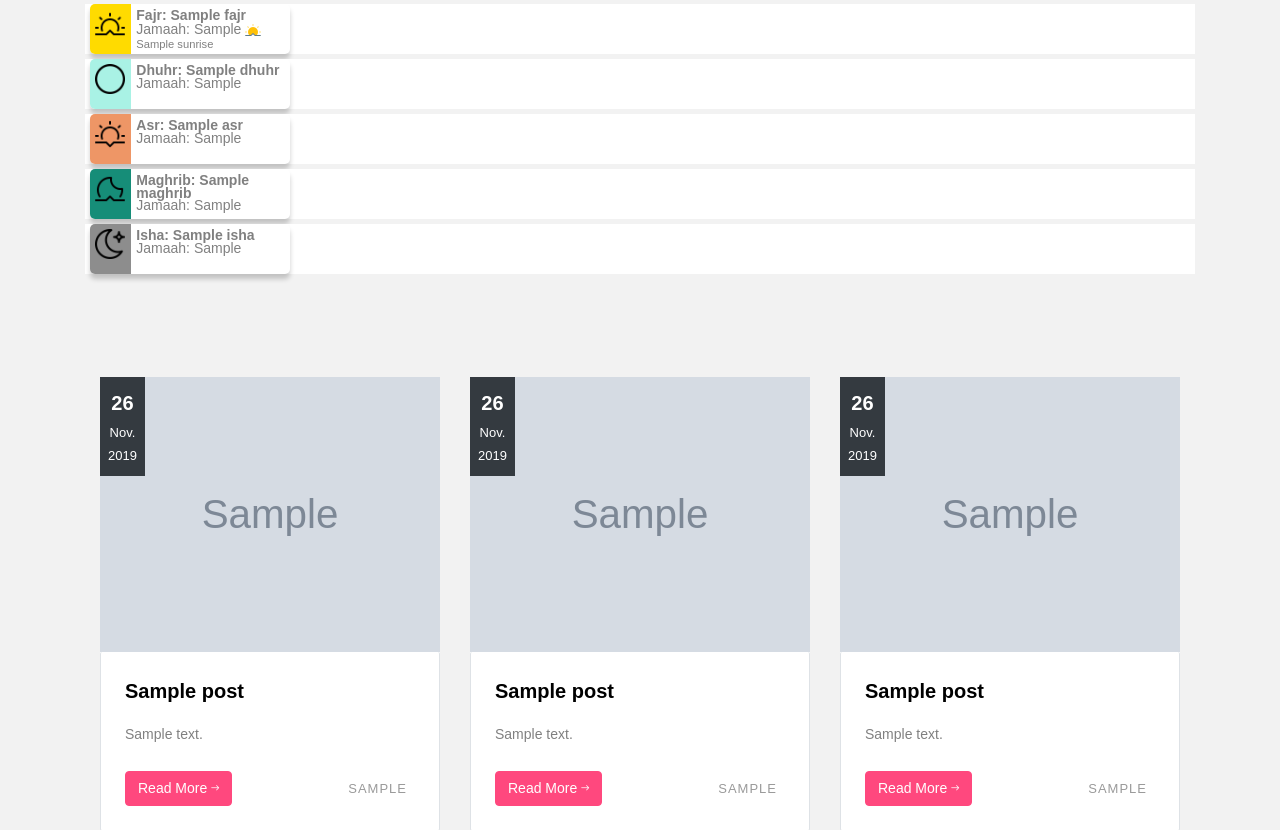
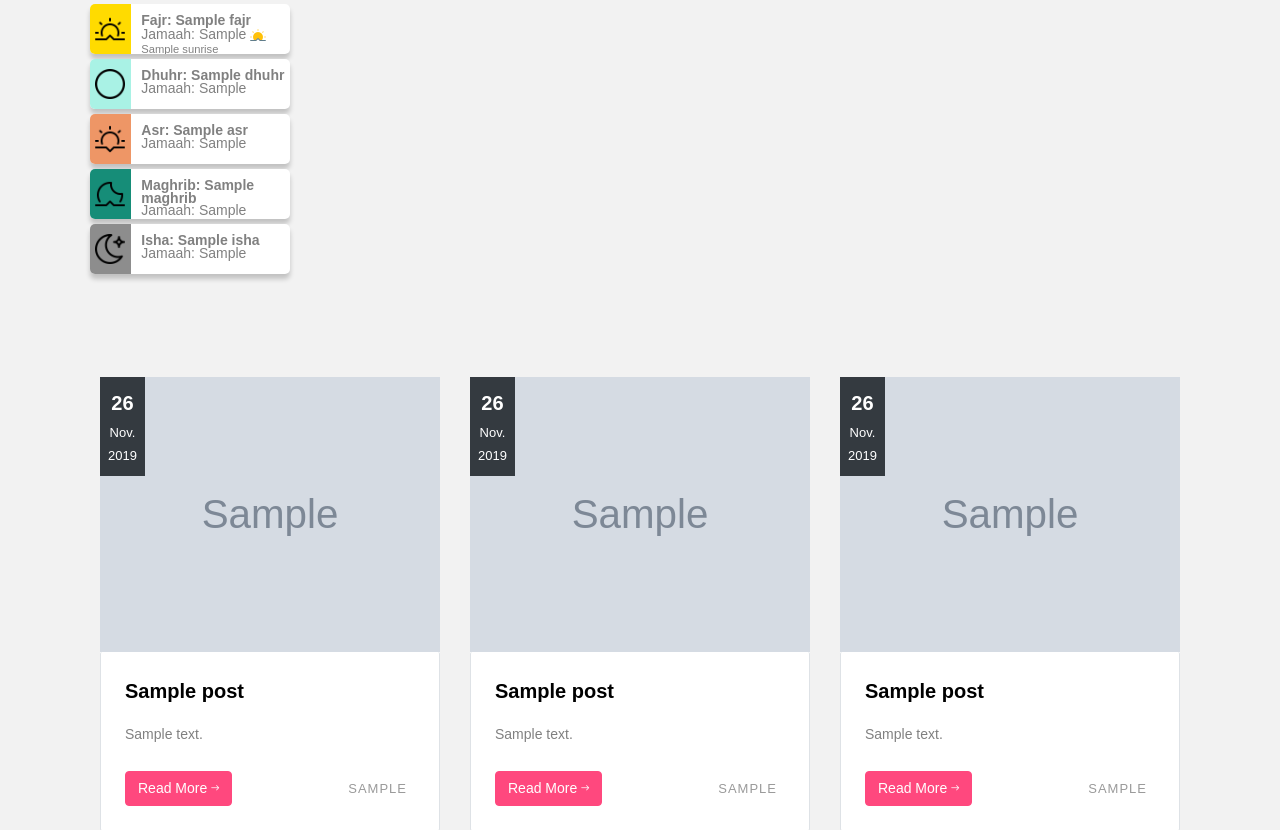
Before and after one commit to OpenMosqueProject/open_mosque_dynamic_django_website, a Django app: template posts/templates/posts/home.html in a window 1280 px wide. Shown: the part 377-1207 px from the top of the page. Run offline with Django 4.2, Linux system fonts and the light colour scheme; tables that the repository leaves empty hold one stand-in row (values such as "Sample post"); the template is opened without the code that fills it: values that come from a table or form of the project are taken from there, most other values are stand-ins (such as "Sample title", 1, 10 or a date in 2020); grey boxes marked "Sample" are stand-in pictures; some libraries are stand-ins or nearby versions.

Commit message:
completed cards

```diff
--- a/posts/templates/posts/partials/daily_time.html
+++ b/posts/templates/posts/partials/daily_time.html
@@ -2,74 +2,67 @@
 <div>
   <div>
     <small>{{today}}</small>
-    <img src="https://img.icons8.com/color/24/000000/kaaba.png"/>
+    <img src="https://img.icons8.com/color/24/000000/kaaba.png" />
     <small>{{hijri}}</small>
   </div>
 
   <div class="pry_card">
-    <div class="card_right">
+
     <div class="card-left">
-        <h2> <img src="{% static 'images/sunrise.png' %}" width="30px" alt="Fajr"> </h2>
-
+      <img src="{% static 'images/sunrise.png' %}" width="30px" alt="Fajr">
     </div>
     <div class="card-right">
       <strong>Fajr: <span id="T_Fajr">{{fajr}}</span></strong>
       <p>Jamaah: {{fajr_j}} <img src="{% static 'images/sunrise_x16.png' %}" alt=""><small> {{sunrise}}</small></p>
     </div>
-    </div>
+
   </div>
 
   <div class="pry_card">
-    <div class="card_right">
+
     <div class="card-left" style="background-color: #A9F2E5;">
-        <h2> <img src="{% static 'images/sun.png' %}" width="30px" alt="Dhuhr"> </h2>
+      <img src="{% static 'images/sun.png' %}" width="30px" alt="Dhuhr">
 
     </div>
     <div class="card-right">
-        <strong>Dhuhr: {{Dhuhr}}</strong>
+      <strong>Dhuhr: {{dhuhr}}</strong>
       <p>Jamaah: {{dhuhr_j}} </p>
     </div>
-    </div>
+
   </div>
 
   <div class="pry_card">
-    <div class="card_right">
     <div class="card-left" style="background-color: #EE9666;">
-        <h2> <img src="{% static 'images/sunset.png' %}" width="30px" alt="Asr"> </h2>
-
+      <img src="{% static 'images/sunset.png' %}" width="30px" alt="Asr">
     </div>
     <div class="card-right">
       <strong>Asr: {{asr}}</strong>
-        <p>Jamaah: {{asr_j}}
-          <!-- <span id="T_asr_j"></span> <img src="{% static 'images/sunset_x24.png' %}" alt=""><small><span id="T_Sunset"></span></small> -->
-        </p>
+      <p>Jamaah: {{asr_j}}</p>
     </div>
-    </div>
+
   </div>
 
   <div class="pry_card">
-    <div class="card_right">
+
     <div class="card-left" style="background-color: #168d78;">
-        <h2> <img src="{% static 'images/moonrise.png' %}" width="30px" alt="Maghrib"> </h2>
-
+      <img src="{% static 'images/moonrise.png' %}" width="30px" alt="Maghrib">
     </div>
     <div class="card-right">
       <strong>Maghrib: {{maghrib}} </strong>
       <p>Jamaah: {{maghrib_j}}</p>
     </div>
+
+  </div>
+
+  <div class="pry_card">
+
+    <div class="card-left" style="background-color: #8d8d8d;">
+      <img src="{% static 'images/night.png' %}" width="30px" alt="Isha">
+    </div>
+    <div class="card-right py-auto">
+      <strong>Isha: {{isha}}</strong>
+      <p>Jamaah: {{isha_j}}</p>
     </div>
   </div>
 
-  <div class="pry_card">
-    <div class="card_right">
-    <div class="card-left" style="background-color: #8d8d8d;">
-        <h2> <img src="{% static 'images/night.png' %}" width="30px" alt="Isha"> </h2>
-
 </div>
-      <div class="card-right">
-        <strong>Isha: {{isha}}</strong>
-        <p>Jamaah: {{isha_i}}</p>
-      </div>
-    </div>
-  </div>
-</div>
--- a/static/css/daily_prayer.css
+++ b/static/css/daily_prayer.css
@@ -3,10 +3,9 @@
 }
 
 .pry_card {
-   background-color: #fff;
-  }
-
-  .card_right {
+   /* background-color: #fff; */
+   vertical-align: middle;
+   /* margin: auto; */
    background-color: #fff;
    border-radius: 5px;
    box-shadow: 0 5px 5px rgba(0, 0, 0, 0.2);
@@ -16,18 +15,23 @@
    max-height: 50px;
    margin: 5px;
    overflow: hidden;
-    width: 100%;
+   /* width: 300px; */
   }
 
-  .card_right h4 {
-    letter-spacing: 0.4px;
-    margin: 2px 0;
+  .card-right {
+    /* padding: 5px; */
+    /* margin: auto; */
+    padding-top: 10px;
+    padding-left: 10px;
+    /* position: relative; */
+    width: 200px;
   }
 
   .card-left {
     background-color: #FFDB00;
     color: #fff;
     padding: 5px;
+    padding-top: 10px;
     width: 50px;
   }
 
@@ -39,9 +43,3 @@
     margin-top: 5px;
     text-decoration: none;
   }
-
-  .card-right {
-    padding: 5px;
-    position: relative;
-    width: 100%;
-  }
```
Lines whose indentation alone changed are shown as unchanged.
